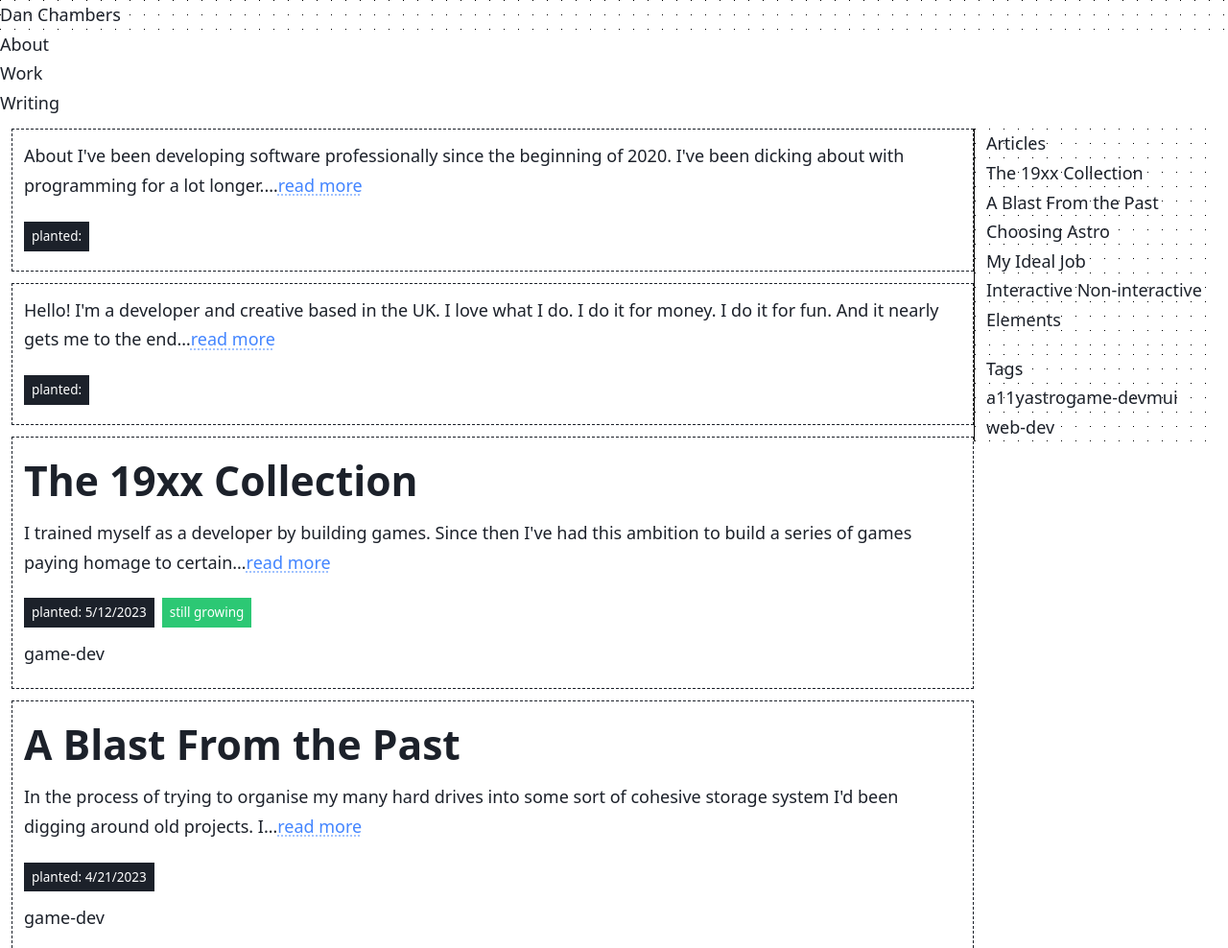
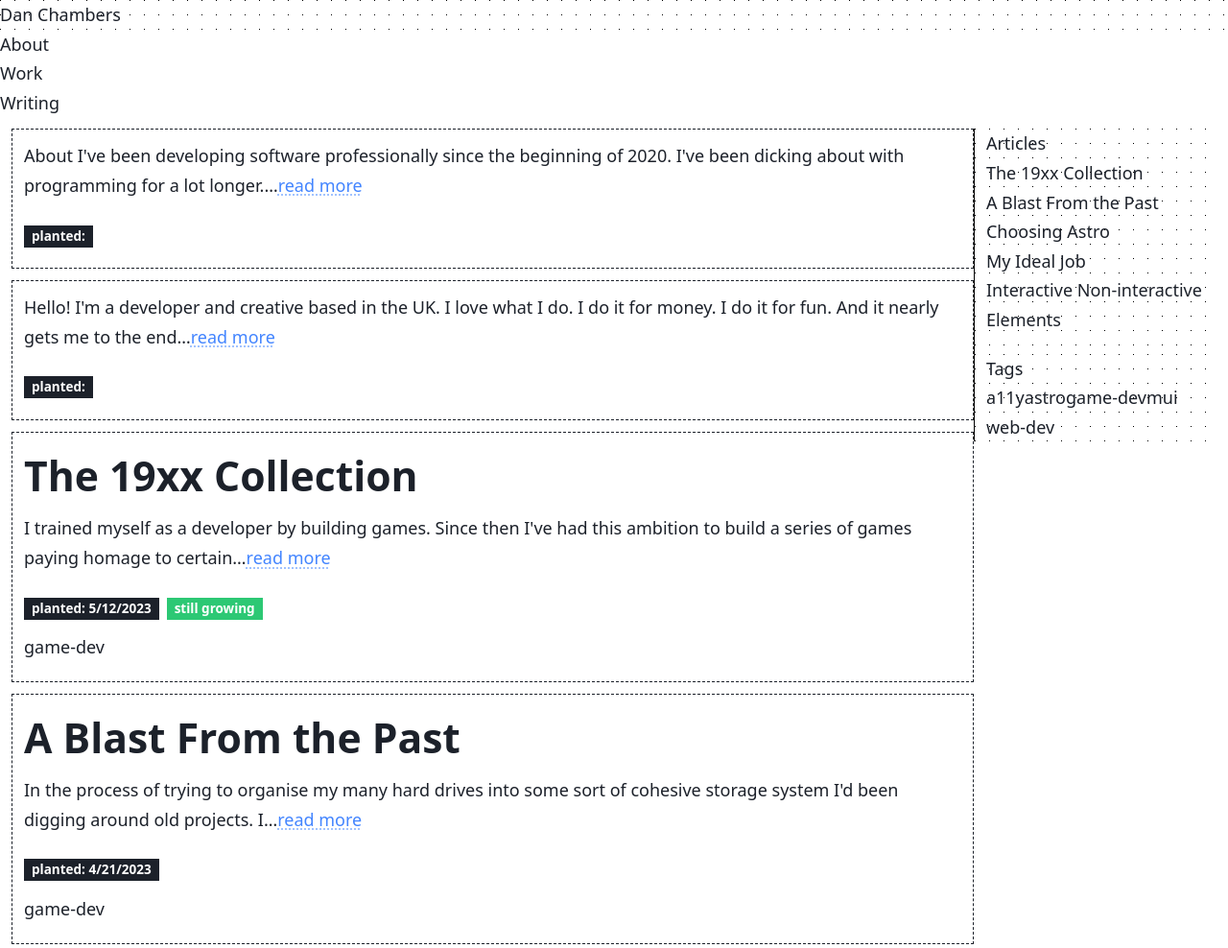
Before and after one commit to danlechambre/danchambers.dev, a Gatsby site: page /writing in a window 1280 px wide. Shown: the top 988 px of the page at 96% size. Built offline with nearby package versions, Linux system fonts and the light colour scheme; Gatsby itself is replaced by a stand-in of ours; some packages are replaced by stand-ins of ours.

Commit message:
Changes to Label component for increased usability

```diff
--- a/src/components/Label/Label.module.css
+++ b/src/components/Label/Label.module.css
@@ -1,7 +1,12 @@
 .label {
   display: inline-block;
-  font-size: var(--font-size-sm);
-  font-weight: 500;
-  padding: var(--spacing-1) var(--spacing-2);
+  padding: 0 var(--spacing-2);
   text-transform: lowercase;
 }
+
+.truncate-txt {
+  max-width: 10rem;
+  white-space: nowrap;
+  overflow: hidden;
+  text-overflow: ellipsis;
+}
--- a/src/components/Label/Label.tsx
+++ b/src/components/Label/Label.tsx
@@ -1,18 +1,27 @@
 import React from "react";
-import { label } from "./Label.module.css";
+import { label, truncateTxt } from "./Label.module.css";
 import { ThemeVariant } from "shared-types";
 import { bgContrastColorClassNameMap, bgVariantClassNameMap } from "maps";
 
 interface LabelProps {
   children: React.ReactNode;
   variant?: ThemeVariant;
+  truncate?: boolean;
 }
 
-const Label = ({ children, variant = "neutral" }: LabelProps) => {
+const Label = ({ children, variant = "neutral", truncate }: LabelProps) => {
   const bgColor = bgVariantClassNameMap[variant];
   const color = bgContrastColorClassNameMap[variant];
 
-  return <span className={`${label} ${bgColor} ${color}`}>{children}</span>;
+  return (
+    <span
+      className={`font-sm font-bold ${label} ${bgColor} ${color} ${
+        truncate && truncateTxt
+      }`}
+    >
+      {children}
+    </span>
+  );
 };
 
 export default Label;
```
